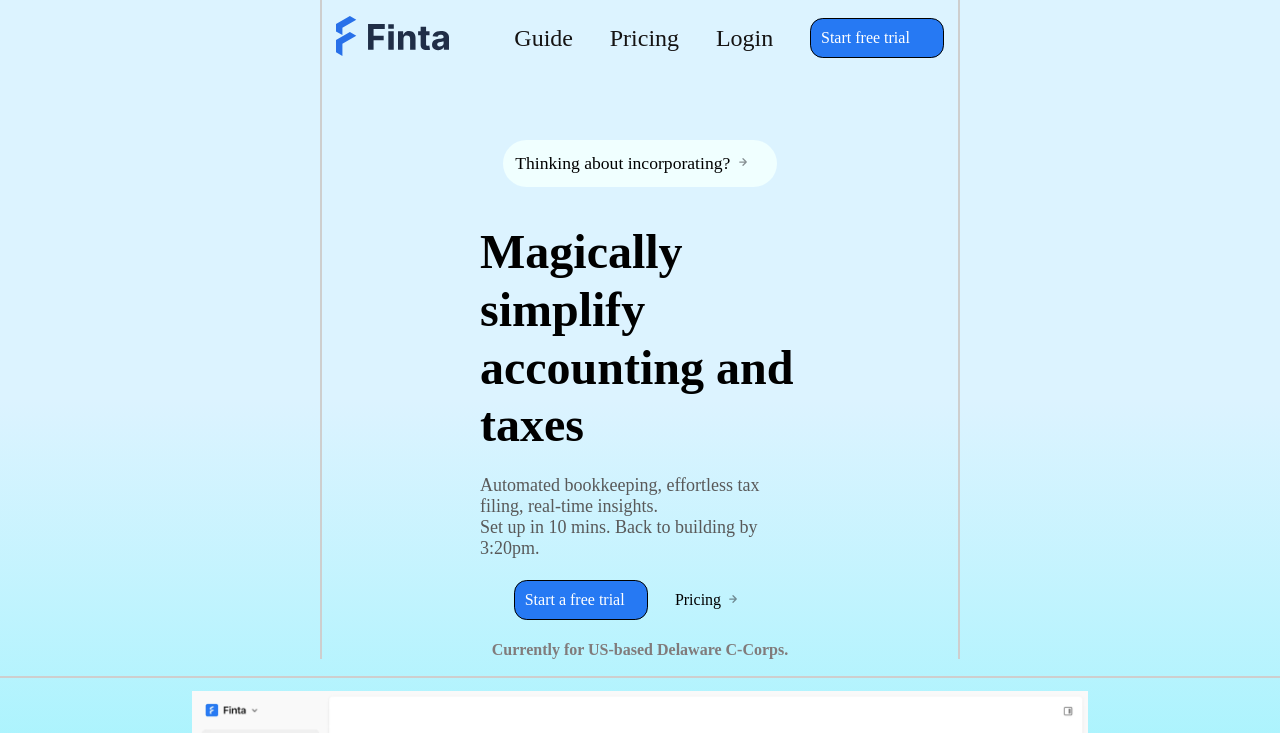
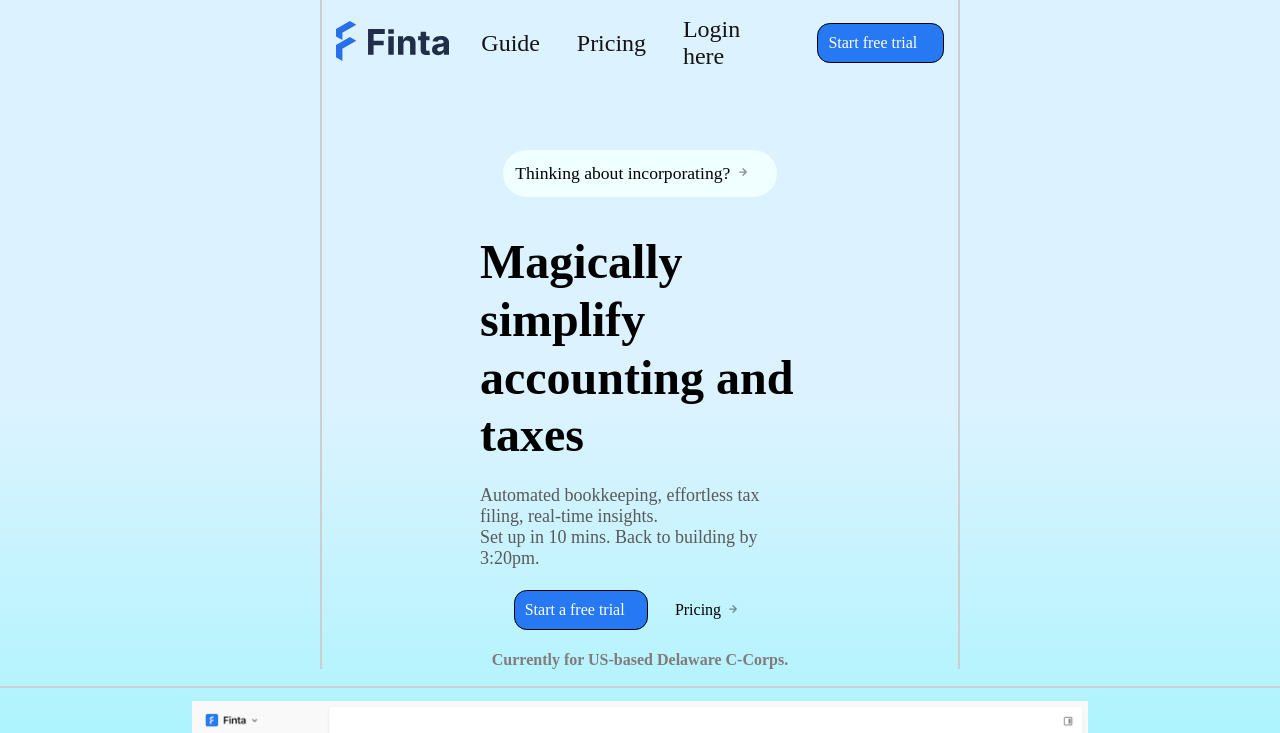
Before and after one commit to Anurag99singh/Front-end-templates.github.io, a plain HTML site: page Finta-Code/index.html in a window 1280 px wide. Shown: the top 733 px of the page. Drawn offline with Linux system fonts and the light colour scheme.

Commit message:
some changes

```diff
--- a/Finta-Code/index.html
+++ b/Finta-Code/index.html
@@ -19,7 +19,7 @@
             <ul class="nav-container">
               <li><a href="#">Guide</a></li>
               <li><a href="#">Pricing</a></li>
-              <li><a href="#">Login</a></li>
+              <li><a href="#">Login here</a></li>
               <button class="btn">Start free trial</button>
             </ul>
           </div>
```
